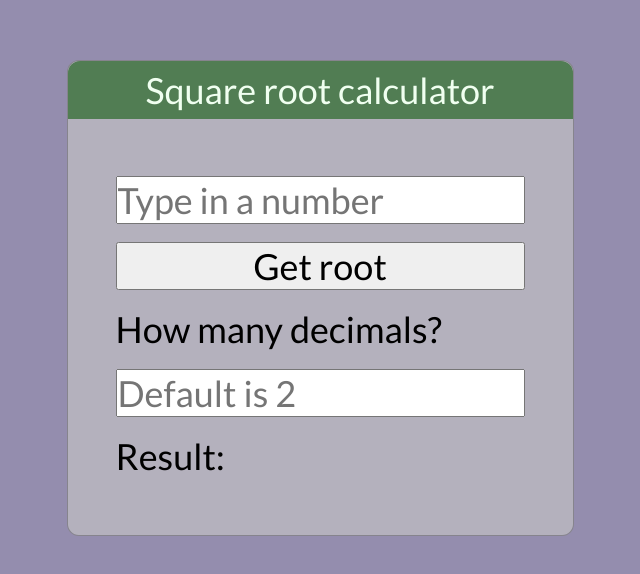
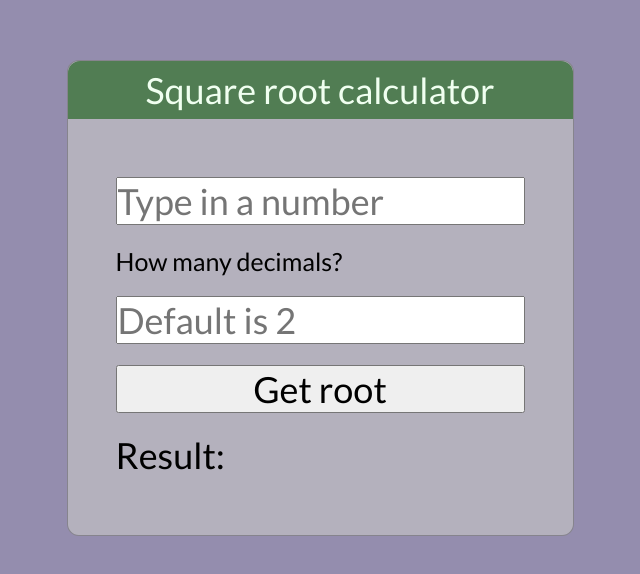
Before and after one commit to vladislav-ss/GetSqRoot, a plain HTML site: page index.html in a window 1280 px wide. Shown: the part 102-676 px from the top of the page, without its empty margins (320-960 px from the left). Drawn offline with Linux system fonts and the light colour scheme.

Commit message:
order change

```diff
--- a/index.html
+++ b/index.html
@@ -13,9 +13,9 @@
         <div class="title">Square root calculator</div>
         <div class="calculator">
             <input type="text" placeholder="Type in a number" id="input">
-            <button class="get-value">Get root</button>
             <div class="question">How many decimals?</div>
             <input type="text" placeholder="Default is 2" id="decimals">
+            <button class="get-value">Get root</button>
             <div class="output">Result: </div>
         </div>
     </main>
--- a/styles.css
+++ b/styles.css
@@ -41,3 +41,7 @@ main {
     flex-direction: column;
     justify-content: space-around;
 }
+
+.question {
+    font-size: 25px;
+}
```
